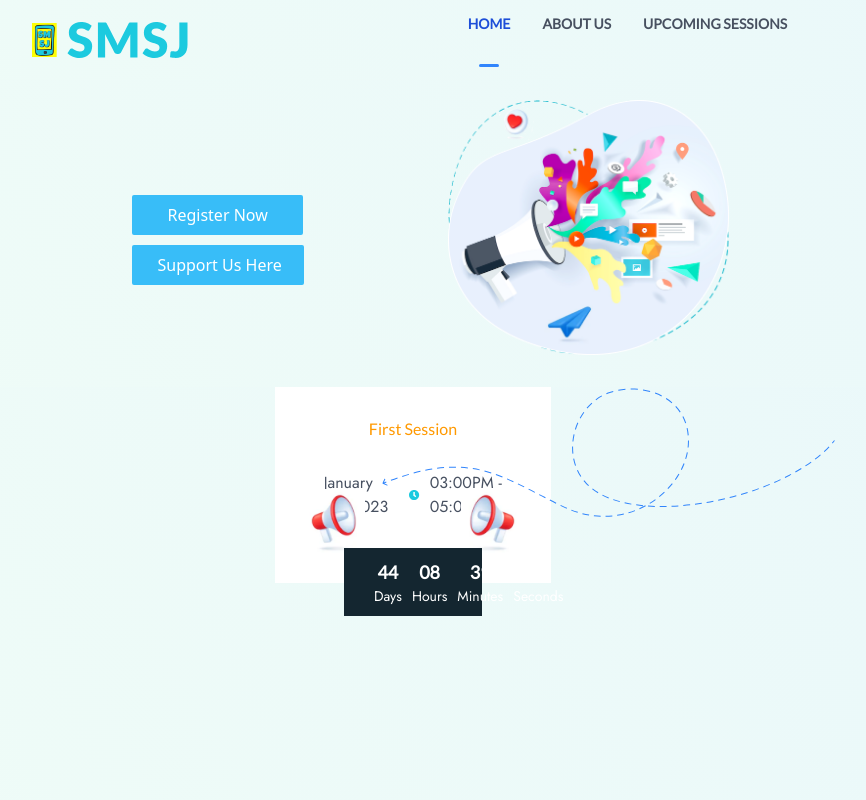
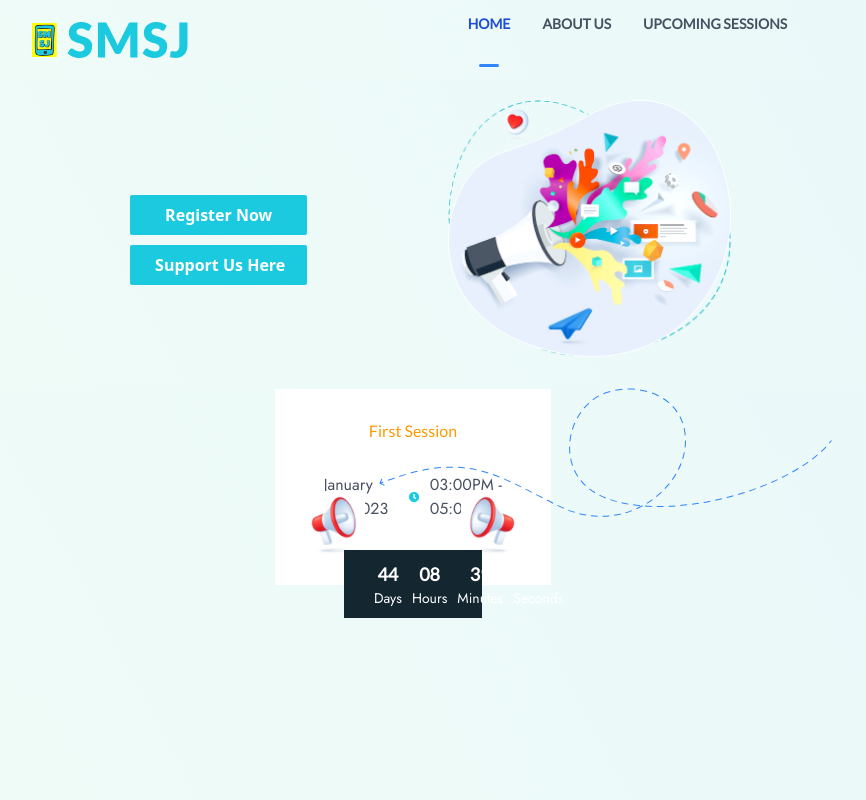
Before and after one commit to bitcooker/nextjs-sass-tailwind-graphql-cms, a Next.js app: page / in a window 1280 px wide. Shown: the top 800 px of the page, without its empty margins (227-1093 px from the left). Built offline with nearby package versions, Linux system fonts and the light colour scheme; no server answers.

Commit message:
landing page button fix

```diff
--- a/components/commonBtn.js
+++ b/components/commonBtn.js
@@ -1,7 +1,7 @@
 const CommonBtn = ({ text, onClick, bgColor, pdSmall, className }) => {
 	return (
 		<div>
-			<button className={`${className ? className : ""} pt-[8px] pb-[8px] ${pdSmall ? "pl-[15px] pr-[15px]" : "pl-[35px] pr-[35px]"} rounded-sm ${bgColor ? `${bgColor} text-black` : "bg-sky-400 text-white"} mt-[30px]`} onClick={onClick}>
+			<button className={`${className ? className : ""} pt-[8px] pb-[8px] ${pdSmall ? "pl-[15px] pr-[15px]" : "pl-[35px] pr-[35px]"} rounded-sm ${bgColor ? `${bgColor} text-black` : "bg-[#1CCADF] text-white"} mt-[30px]`} onClick={onClick}>
 				{text}
 			</button>
 		</div>
--- a/components/landing.js
+++ b/components/landing.js
@@ -24,9 +24,9 @@ const Landing = () => {
 					<div className="hero ml-[10%] w-[27%] mt-[85px]">
 						<h1 className="text-[47px] font-semibold text-[#142630] capitalize" style={{ fontFamily: "Lato" }}>{heroHeader}</h1>
 						<p className="font-normal text-base text-[#475060]" style={{ fontFamily: "Jost" }}>{heroSub}</p>
-						<CommonBtn text={"Register Now"} onClick={() => setIntro(true)} />
+						<CommonBtn text={"Register Now"} onClick={() => setIntro(true)} className={"font-bold"}/>
 						<div>
-							<button className={`pt-[8px] pb-[8px] pl-[25px] pr-[22px] rounded-sm bg-sky-400 text-white mt-[10px]`}>
+							<button className={`pt-[8px] pb-[8px] pl-[25px] pr-[22px] rounded-sm bg-[#1CCADF] font-bold text-white mt-[10px]`}>
 								Support Us Here
 							</button>
 						</div>
--- a/components/whatWeDo.js
+++ b/components/whatWeDo.js
@@ -14,8 +14,10 @@ const WhatWeDo = () => {
 			setPreheader(res.preHeader);
 			setHeader(res.header);
 			setBody(res.body.json);
+			const a = res.body;
 			setTopicHeader(res.topicsHeader);
 			setTopics(res.topics);
+			console.log(documentToReactComponents(a.content));
 		})
 	})
 	return (
```
